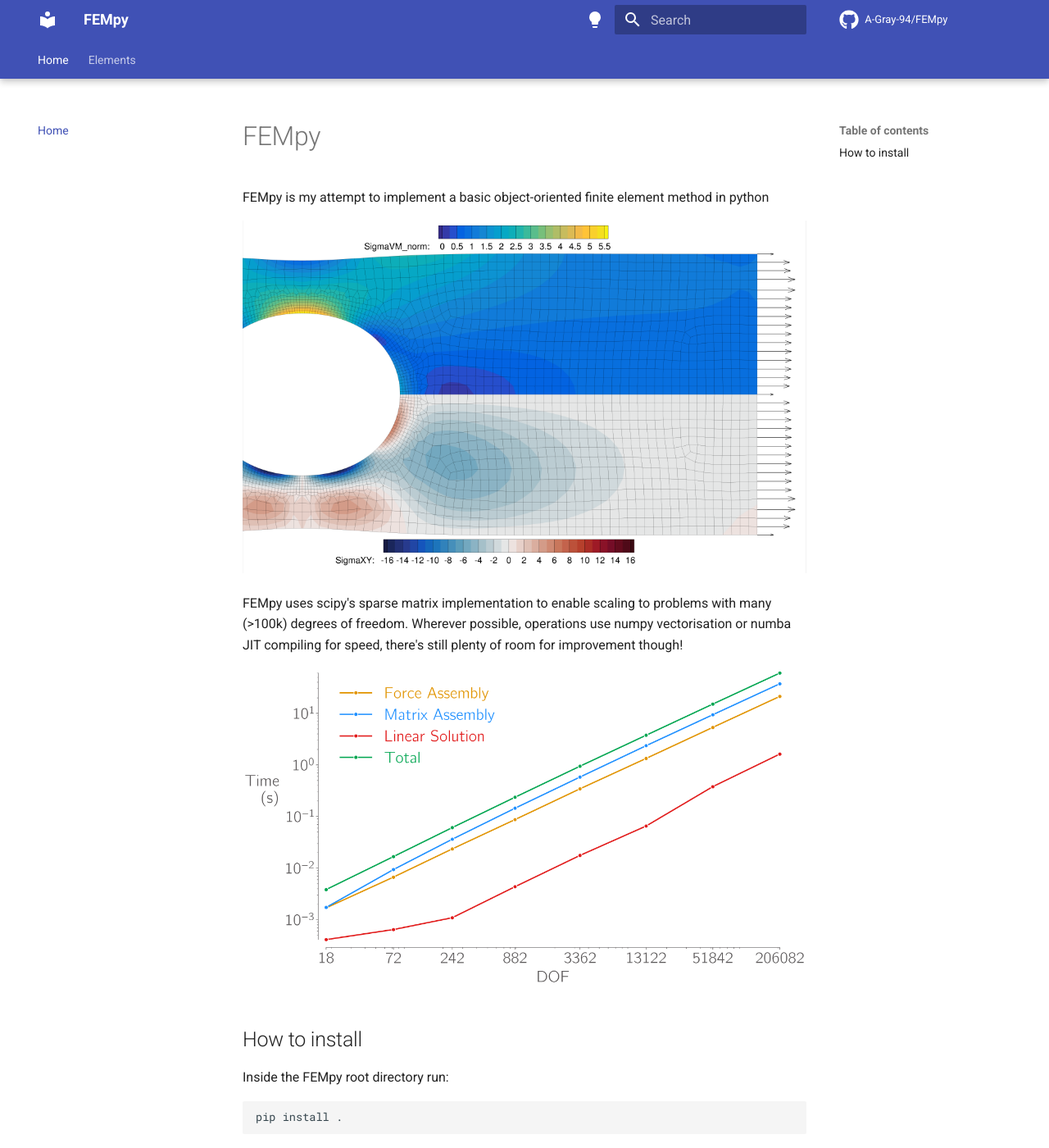
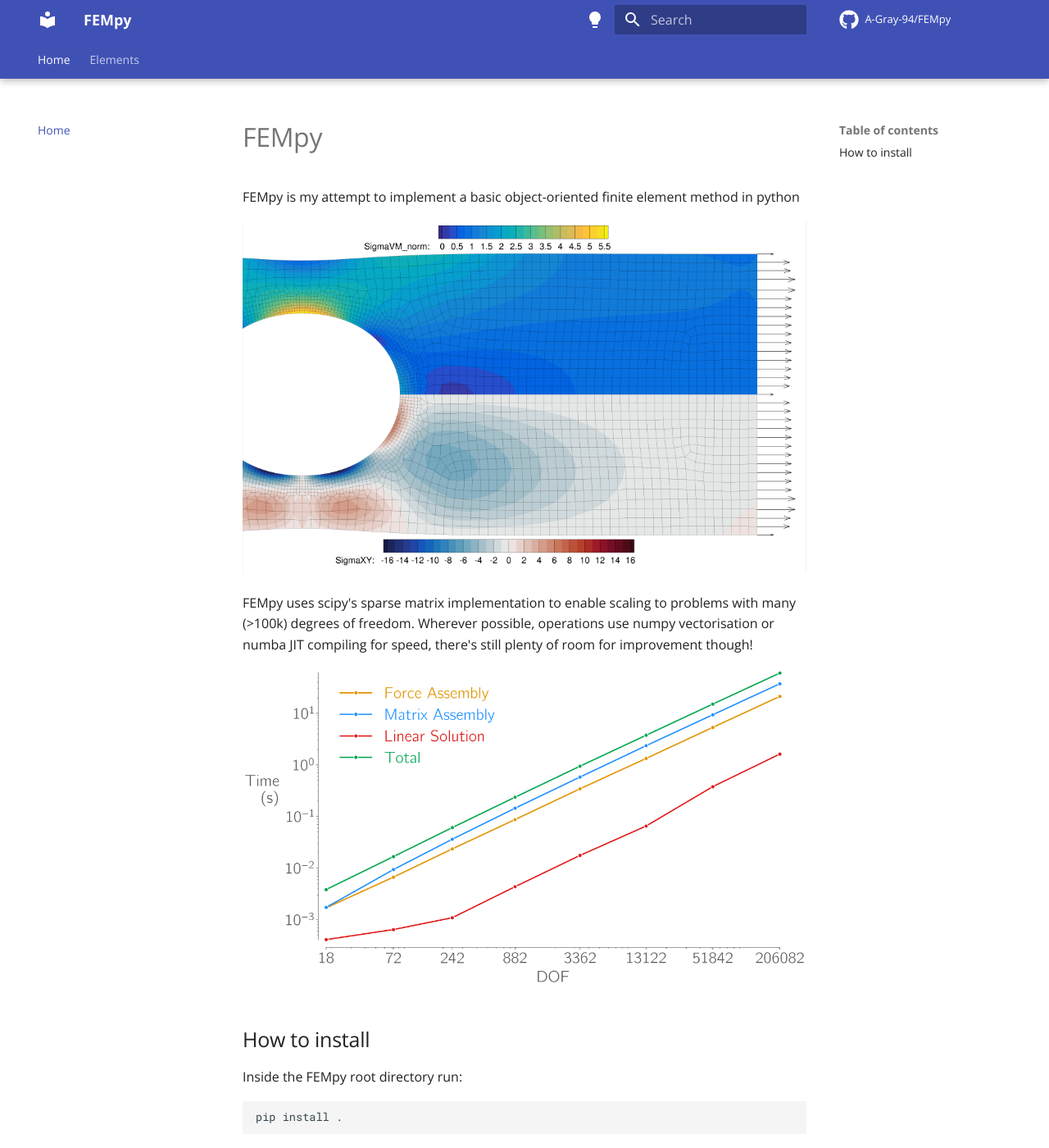
Before and after one commit to A-CGray/FEMpy, an MkDocs documentation site: the page built from docs/docs/index.md, in a window 1280 px wide and 1400 px high. Shown: the whole window at 82% size. Built offline with MkDocs 1.6.1 and Material for MkDocs 9.7.7, drawn with Linux system fonts in a browser that asks for light colours; nearby versions of some CDN libraries; a script that is not in the unit is left out; comment, search, counter and statistics services are not loaded.

Commit message:
More doc tweaking

```diff
--- a/docs/mkdocs.yml
+++ b/docs/mkdocs.yml
@@ -5,6 +5,8 @@ site_url: https://a-gray-94.github.io/FEMpy
 repo_name: A-Gray-94/FEMpy
 repo_url: https://github.com/A-Gray-94/FEMpy
 theme:
+    font:
+        text: Open Sans
     name: material
     icon:
         repo: fontawesome/brands/github
@@ -70,6 +72,8 @@ plugins:
             python:
                 selection:
                     docstring_style: 'numpy'
+                rendering:
+                    show_if_no_docstring: True
 google_analytics:
   - G-CE4BXN9PR8
   - auto
```
